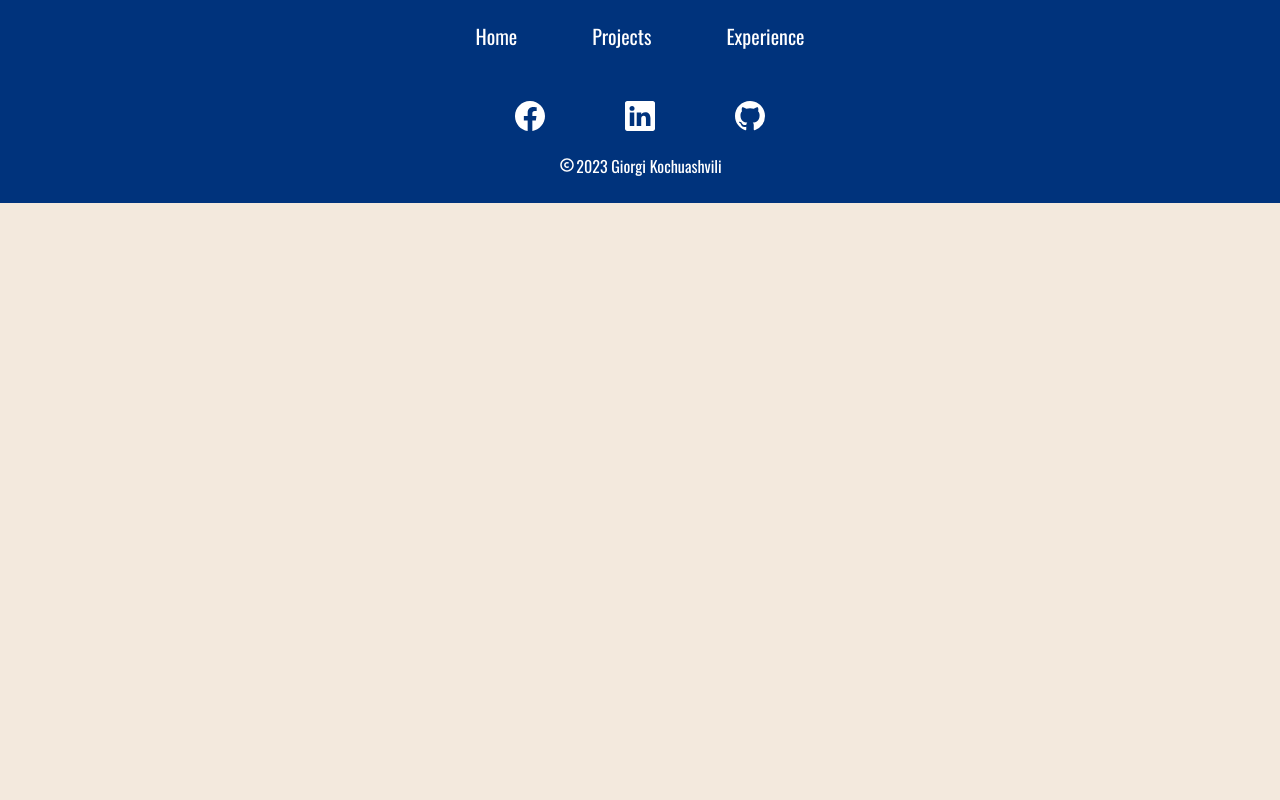
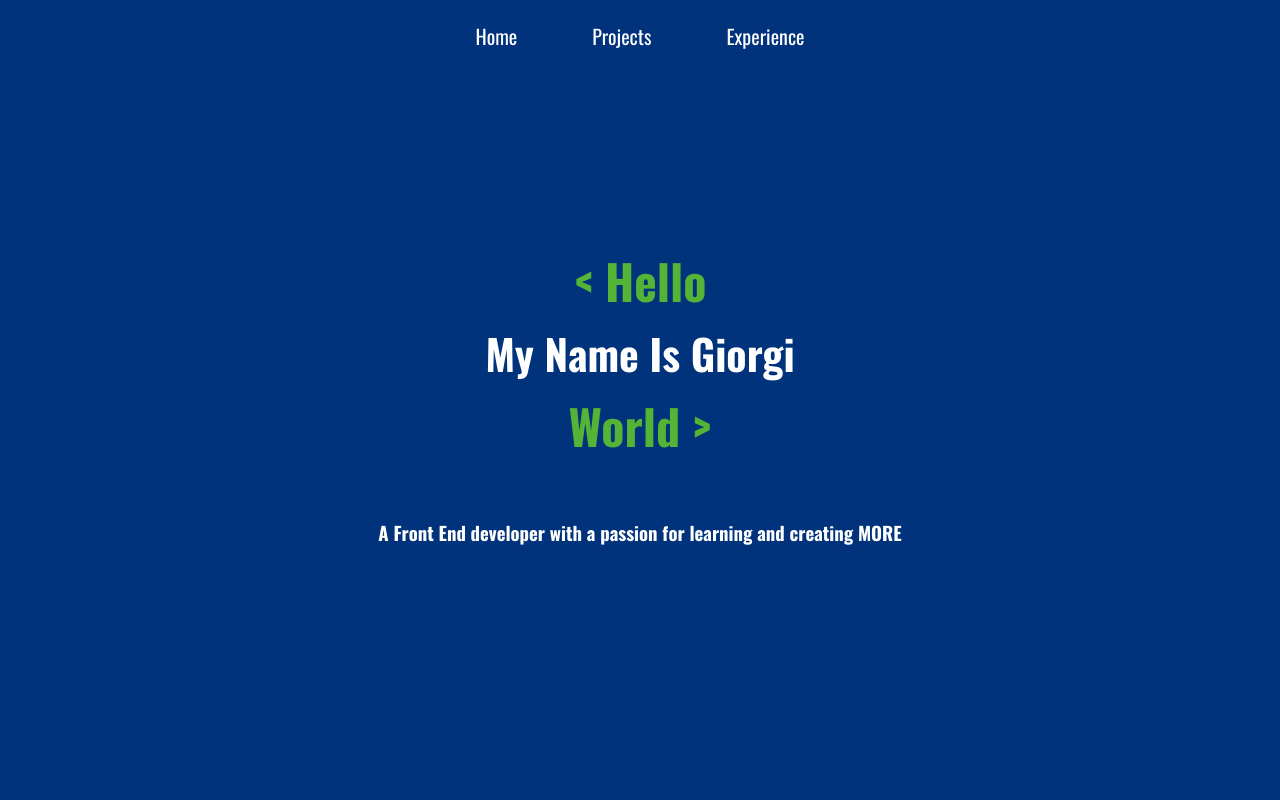
Before and after one commit to giorgio324/portfolio-website, a React (Create React App) app: page / in a window 1280 px wide. Shown: the top 800 px of the page. Built offline with nearby package versions, Linux system fonts and the light colour scheme.

Commit message:
added home page animations

```diff
--- a/src/components/Footer/styles.css
+++ b/src/components/Footer/styles.css
@@ -1,10 +1,10 @@
 .footer-container {
- height: 110px;
  background: var(--clr-primary);
  display: flex;
  flex-direction: column;
  justify-content: center;
  align-items: center;
+ padding: 2rem 0;
 }
 
 .footer {
--- a/src/pages/Home.css
+++ b/src/pages/Home.css
@@ -0,0 +1,51 @@
+.main-title {
+ min-height: calc(100vh - 73px);
+ background: var(--clr-primary);
+ display: flex;
+ flex-direction: column;
+ justify-content: center;
+ align-items: center;
+ color: white;
+ padding: 0 1rem;
+}
+
+.name-container {
+ margin-bottom: 65px;
+}
+
+.animated-text {
+ text-align: center;
+ color: #54B435;
+ font-size: 48px;
+ min-height: 60px;
+}
+
+.name {
+ padding: 1rem 0;
+ font-size: 42px;
+ animation: fadeIn 2.5s forwards;
+ animation-delay: 1.8s;
+ opacity: 0;
+ word-break: normal;
+ min-height: 85px;
+ text-align: center;
+}
+
+.description {
+ width: 100%;
+ margin-bottom: 55px;
+ animation: fadeIn 5s forwards;
+ word-break: normal;
+ text-align: center;
+ min-height: 47px;
+}
+
+@keyframes fadeIn {
+ 0% {
+  opacity: 0;
+ }
+
+ 100% {
+  opacity: 1;
+ }
+}
--- a/src/pages/Home.jsx
+++ b/src/pages/Home.jsx
@@ -1,10 +1,54 @@
-import React from 'react';
+import React, { useEffect, useState } from 'react';
 import './Home.css';
 const Home = () => {
+  const [helloText, setHelloText] = useState('');
+  const [worldText, setWorldText] = useState('');
+  const [finished, setFinished] = useState(false);
+  const helloTextFinal = '< Hello';
+  const worldTextFinal = 'World >';
+  const name = 'My Name Is Giorgi';
+  const description =
+    'A Front End developer with a passion for learning and creating MORE';
+  useEffect(() => {
+    let currentHelloIndex = 0;
+    let currentWorldIndex = 0;
+    const helloInterval = setInterval(() => {
+      setHelloText(helloTextFinal.slice(0, currentHelloIndex));
+      currentHelloIndex++;
+      if (currentHelloIndex > helloTextFinal.length) {
+        setFinished(true);
+        clearInterval(helloInterval);
+      }
+    }, 200);
+    const worldInterval = setInterval(() => {
+      setWorldText(worldTextFinal.slice(0, currentWorldIndex));
+      currentWorldIndex++;
+      if (currentWorldIndex > worldTextFinal.length) {
+        setFinished(true);
+        clearInterval(worldInterval);
+      }
+    }, 200);
+
+    return () => {
+      clearInterval(helloInterval);
+      clearInterval(worldInterval);
+    };
+  }, []);
   return (
     <div className='home-main-container'>
-      <div className='main-title'></div>
-      <div className='about-me-container'></div>
+      <div className='main-title'>
+        <div className='name-container'>
+          <h1 className='animated-text'>{helloText}</h1>
+          <h1 className='name'>{finished ? name : ''}</h1>
+          <h1 className='animated-text'>{worldText}</h1>
+        </div>
+        <div className='description-container'>
+          <h3 className='description'>{finished ? description : ''}</h3>
+        </div>
+      </div>
+      <div className='about-me-container'>
+        <h2>skills</h2>
+      </div>
     </div>
   );
 };
```
